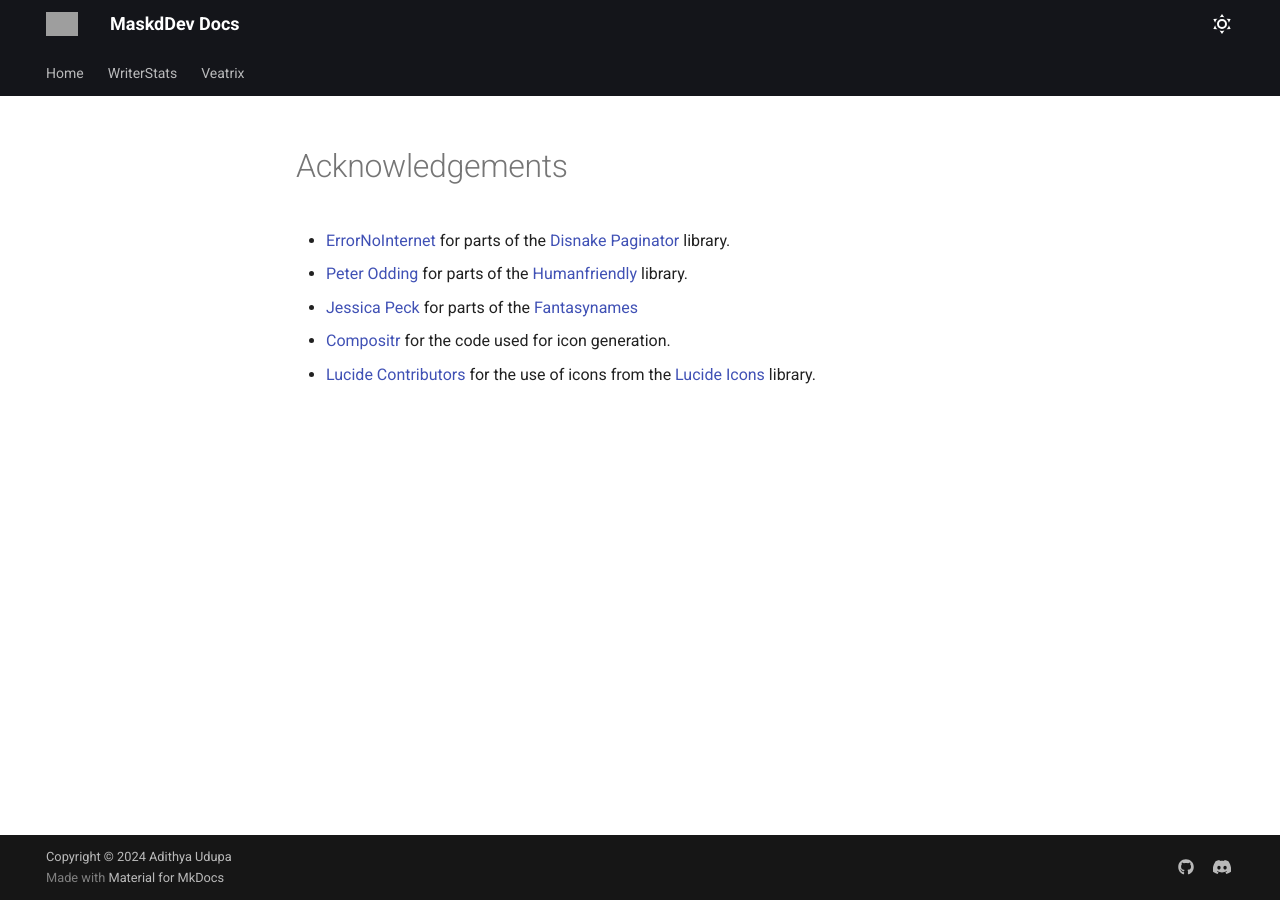
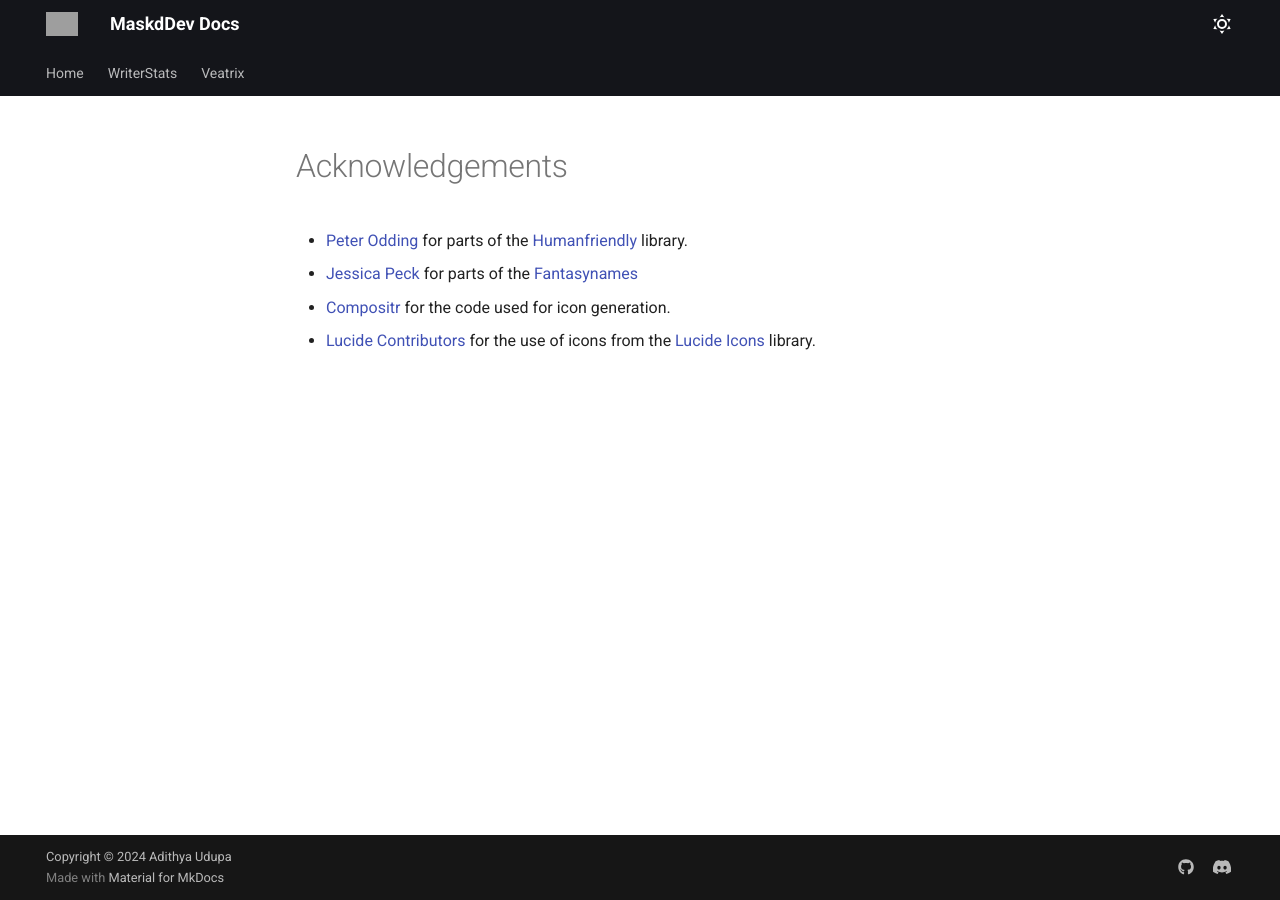
Before and after one commit to MaskdDev/MaskdDev-Docs, an MkDocs documentation site: the page built from docs/writerstats/acknowledgements.md, in a window 1280 px wide. Built offline with MkDocs 1.6.1 and Material for MkDocs 9.7.7, drawn with Linux system fonts in a browser that asks for light colours; grey boxes are pictures that could not be loaded.

Commit message:
Removed credits for disnake paginator, which is no longer in use.

```diff
--- a/docs/writerstats/acknowledgements.md
+++ b/docs/writerstats/acknowledgements.md
@@ -5,7 +5,6 @@ hide:
 
 # Acknowledgements
 
-- [ErrorNoInternet](https://github.com/ErrorNoInternet) for parts of the [Disnake Paginator](https://github.com/ErrorNoInternet/disnake-paginator/) library.
 - [Peter Odding](https://peterodding.com/) for parts of the [Humanfriendly](https://github.com/xolox/python-humanfriendly/) library.
 - [Jessica Peck](https://github.com/jessica-px) for parts of the [Fantasynames](https://github.com/jessica-px/fantasynames/)
 - [Compositr](https://compositr.dev/) for the code used for icon generation.
```
